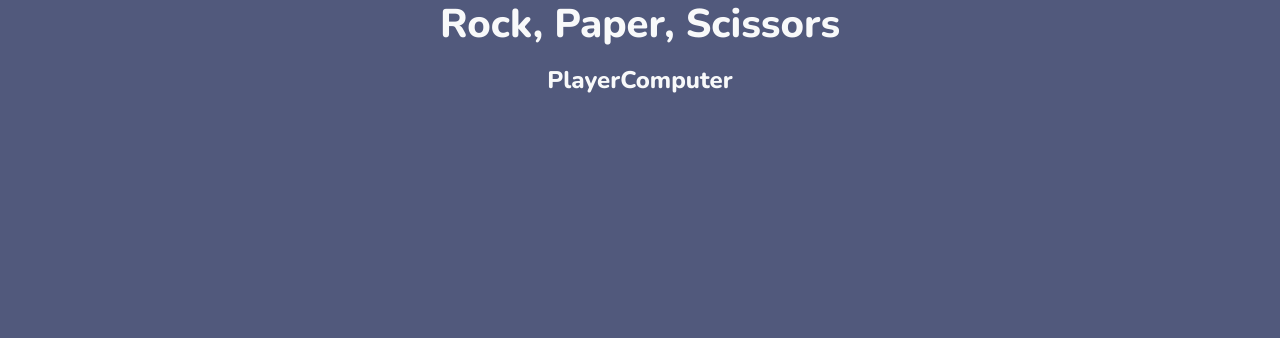
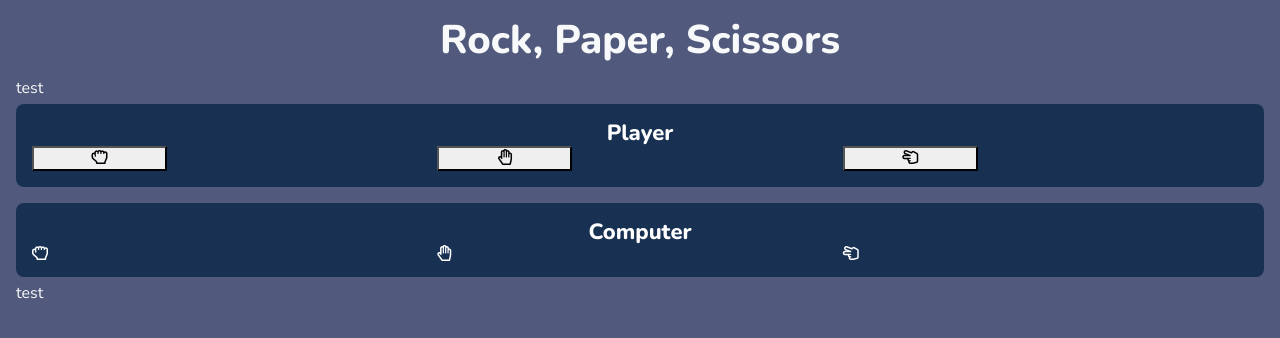
Before and after one commit to fedtti/rock-paper-scissors, a website: page index.html in a window 1280 px wide. Drawn offline with nearby package versions, Linux system fonts and the light colour scheme.

Commit message:
update HTML and CSS

```diff
--- a/index.html
+++ b/index.html
@@ -21,18 +21,24 @@
     <main class="game__main" tabindex="-1">
       <!-- Play -->
       <div class="game__main__play">
-        <div id=""></div>
+        <div id="">test</div>
         <div id="player">
           <h2>Player</h2>
           <div>
             <div>
-
+              <button id="">
+                <i class="far fa-hand-rock"></i>
+              </button>
             </div>
             <div>
-
+              <button id="">
+                <i class="far fa-hand-paper"></i>
+              </button>
             </div>
             <div>
-
+              <button id="">
+                <i class="far fa-hand-scissors"></i>
+              </button>
             </div>
           </div>
         </div>
@@ -40,17 +46,17 @@
           <h2>Computer</h2>
           <div>
             <div>
-
+              <i class="far fa-hand-rock"></i>
             </div>
             <div>
-
+              <i class="far fa-hand-paper"></i>
             </div>
             <div>
-
+              <i class="far fa-hand-scissors"></i>
             </div>
           </div>
         </div>
-        <div id=""></div>
+        <div id="">test</div>
       </div>
     </main>
     <!-- Footer -->
--- a/scss/main.scss
+++ b/scss/main.scss
@@ -9,6 +9,10 @@
 
   /* Header */
   &__head {
+    box-sizing: border-box;
+    padding: 1rem;
+    width: 100%;
+
     h1 {
       font-size: 2.5rem;
       font-weight: 800;
@@ -25,19 +29,43 @@
 
     /* Play */
     &__play {
+      box-sizing: border-box;
       display: grid;
-      grid-template-columns: auto auto;
-      grid-template-rows: auto auto auto;
+      grid-template-columns: 100%;
+      grid-template-rows: auto auto auto auto;
       justify-content: center;
+      padding: 0 1rem;
       width: 100%;
 
+      #player, #computer {
+        background-color: #183153;
+        border-radius: 0.5rem;
+        box-sizing: border-box;
+        color: #fff;
+        margin: 0.5rem 0;
+        padding: 1rem;
+
+        h2 {
+          font-size: 1.375rem;
+          line-height: 1.2;
+          margin: 0 auto;
+          text-align: center;
+        }
+
+        div {
+          display: grid;
+          grid-template-columns: 1fr 1fr 1fr;
+          grid-template-rows: 100%;
+          justify-content: center;
+
+          button {
+            appearance: none;
+          }
+        }
+      }
+
       div {
-        width: 50%;
-
-        &:first-child, &:last-child {
-          grid-column-end: span 2;
-          width: 100%;
-        }
+        width: 100%;
       }
     }
   }
```
Also changed, not shown: css/main.min.css.
